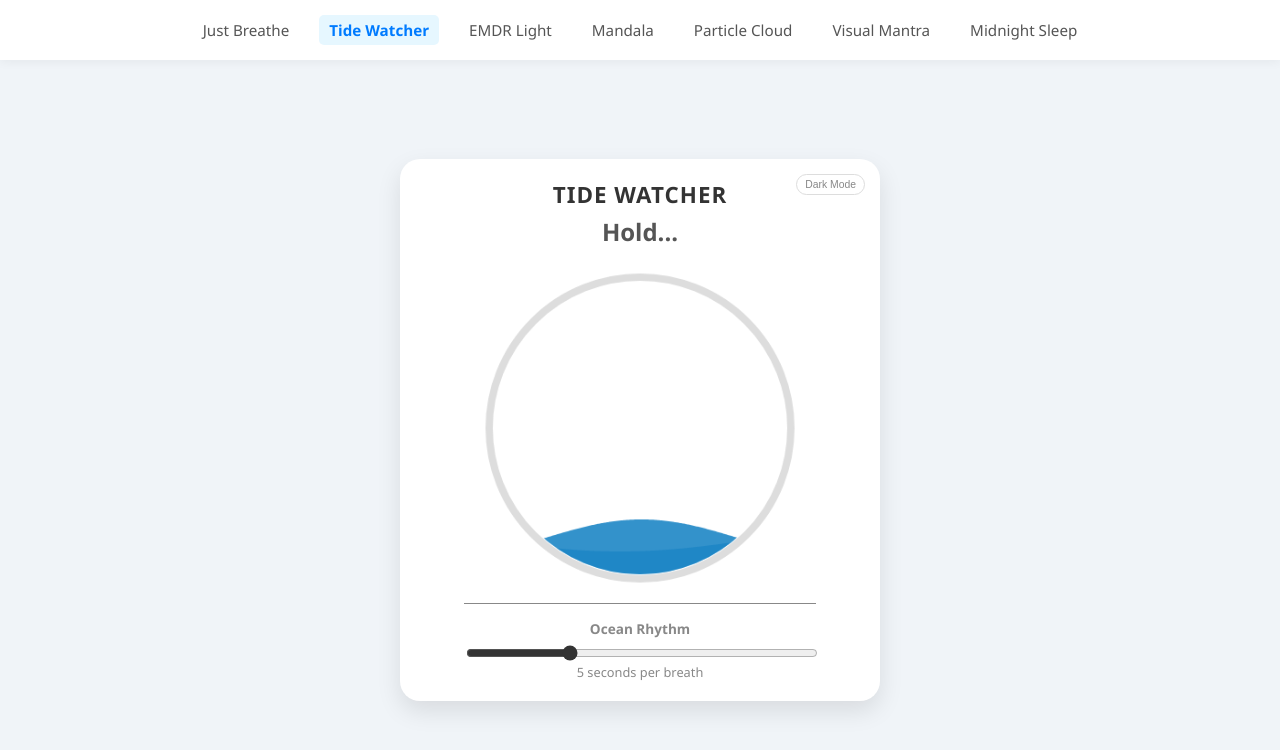
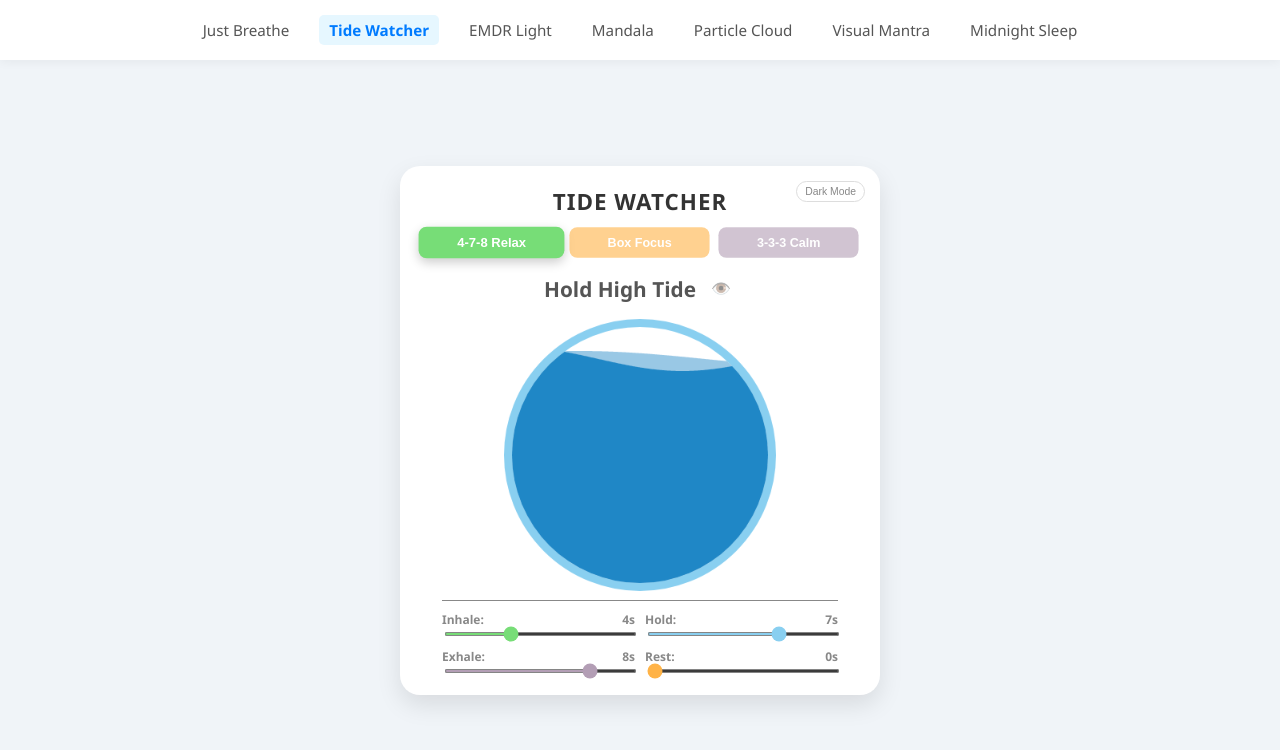
Before and after one commit to themann00/justbreathe, a plain HTML site: page tide.html in a window 1280 px wide. Drawn offline with Linux system fonts and the light colour scheme.

Commit message:
feat(tide): implement custom breathing phases and dynamic visual cues
Overhauled the Tide Watcher module to allow full customization of the breathing cycle.

Key Changes:
- Replaced the single "speed" slider with four individual sliders for Inhale, Hold, Exhale, and Rest durations.
- Added quick-set preset buttons (4-7-8 Relax, Box Focus, 3-3-3 Calm) that auto-configure the sliders.
- Implemented dynamic border coloring: the "porthole" ring now changes color (Green/Blue/Purple/Orange) to match the current breathing phase.
- Refactored the wave animation logic to calculate water levels based on specific phase durations rather than a single global sine wave.
- Added a toggle button (eye icon) to show or hide the text instructions for a cleaner interface.

```diff
--- a/tide.html
+++ b/tide.html
@@ -16,6 +16,11 @@
             /* Ocean Colors */
             --wave-front: rgba(0, 119, 190, 0.8);
             --wave-back: rgba(0, 119, 190, 0.4);
+            /* Phase Colors */
+            --color-inhale: #77dd77;
+            --color-hold: #89CFF0;
+            --color-exhale: #b39eb5;
+            --color-rest: #FFB347;
             --porthole-border: #ddd;
         }
 
@@ -27,7 +32,7 @@
             --text-muted: #aaa;
             --shadow: rgba(0,0,0,0.3);
             --toggle-border: #555;
-            --wave-front: rgba(72, 209, 204, 0.7); /* Teal glow */
+            --wave-front: rgba(72, 209, 204, 0.7);
             --wave-back: rgba(72, 209, 204, 0.3);
             --porthole-border: #444;
         }
@@ -65,7 +70,7 @@
         }
 
         .app-title {
-            margin: 0;
+            margin: 0 0 10px 0;
             font-size: 1.4rem;
             font-weight: 800;
             letter-spacing: 1px;
@@ -88,57 +93,106 @@
             z-index: 10;
         }
 
+        /* Tech Buttons */
+        .tech-buttons {
+            display: flex;
+            gap: 5px;
+            margin-bottom: 10px;
+        }
+
+        .tech-btn {
+            flex: 1;
+            padding: 8px 5px;
+            border: none;
+            border-radius: 8px;
+            font-size: 0.8rem;
+            font-weight: 600;
+            color: white;
+            cursor: pointer;
+            opacity: 0.6;
+            transform: scale(0.98);
+            transition: all 0.2s;
+        }
+
+        .tech-btn:hover { opacity: 0.8; }
+        .tech-btn.active { opacity: 1; transform: scale(1.02); box-shadow: 0 4px 10px rgba(0,0,0,0.2); }
+
+        .btn-478 { background-color: var(--color-inhale); }
+        .btn-box { background-color: var(--color-rest); }
+        .btn-333 { background-color: var(--color-exhale); }
+
+
         canvas {
             display: block;
-            margin: 15px auto;
+            margin: 5px auto;
             width: auto;
-            max-height: 40vh; /* Responsive sizing */
+            max-height: 35vh;
             max-width: 100%;
             object-fit: contain;
             flex-shrink: 1;
         }
 
+        .status-container {
+            display: flex;
+            align-items: center;
+            justify-content: center;
+            gap: 10px;
+            min-height: 2rem;
+            margin: 5px 0;
+        }
+
         .status-text {
-            font-size: 1.5rem;
+            font-size: 1.3rem;
             font-weight: 600;
             color: var(--text-sub);
-            margin: 5px 0;
-            min-height: 2rem;
         }
+
+        .toggle-text-btn {
+            background: none;
+            border: none;
+            cursor: pointer;
+            font-size: 1rem;
+            opacity: 0.5;
+            padding: 5px;
+        }
+        .toggle-text-btn:hover { opacity: 1; }
 
         .controls {
             border-top: 1px solid var(--text-muted);
-            padding-top: 15px;
-            display: flex;
-            flex-direction: column;
+            padding-top: 10px;
+            display: grid;
+            grid-template-columns: 1fr 1fr; /* 2 columns */
             gap: 10px;
-            width: 80%;
+            width: 90%;
             margin: 0 auto;
         }
 
         .slider-group {
             display: flex;
             flex-direction: column;
-            gap: 5px;
+            gap: 2px;
+            text-align: left;
         }
 
         label {
-            font-size: 0.85rem;
+            font-size: 0.75rem;
             color: var(--text-muted);
             font-weight: 600;
+            display: flex;
+            justify-content: space-between;
         }
 
         input[type=range] {
             width: 100%;
             cursor: pointer;
-            accent-color: var(--text-main);
+            height: 4px;
         }
 
-        .speed-readout {
-            font-size: 0.8rem;
-            color: var(--text-muted);
-            margin-top: -5px;
-        }
+        /* Color-code the sliders */
+        #slideIn { accent-color: var(--color-inhale); }
+        #slideHold { accent-color: var(--color-hold); }
+        #slideOut { accent-color: var(--color-exhale); }
+        #slideRest { accent-color: var(--color-rest); }
 
     </style>
 </head>
@@ -149,15 +203,35 @@
 
     <h1 class="app-title">Tide Watcher</h1>
 
-    <div class="status-text" id="statusText">Breathe In...</div>
+    <div class="tech-buttons">
+        <button class="tech-btn btn-478 active" onclick="setPreset('478', this)">4-7-8 Relax</button>
+        <button class="tech-btn btn-box" onclick="setPreset('box', this)">Box Focus</button>
+        <button class="tech-btn btn-333" onclick="setPreset('333', this)">3-3-3 Calm</button>
+    </div>
+
+    <div class="status-container">
+        <div class="status-text" id="statusText">Breathe In...</div>
+        <button class="toggle-text-btn" onclick="toggleTextVis()" title="Toggle Instructions">👁️</button>
+    </div>
 
     <canvas id="tideCanvas" width="350" height="350"></canvas>
 
     <div class="controls">
         <div class="slider-group">
-            <label for="speedSlider">Ocean Rhythm</label>
-            <input type="range" id="speedSlider" min="3" max="10" step="0.5" value="5" oninput="updateSpeed()">
-            <div class="speed-readout" id="speedReadout">5 seconds per breath</div>
+            <label>Inhale: <span id="valIn">4s</span></label>
+            <input type="range" id="slideIn" min="1" max="10" step="1" value="4" oninput="updateTimings()">
+        </div>
+        <div class="slider-group">
+            <label>Hold: <span id="valHold">7s</span></label>
+            <input type="range" id="slideHold" min="0" max="10" step="1" value="7" oninput="updateTimings()">
+        </div>
+        <div class="slider-group">
+            <label>Exhale: <span id="valOut">8s</span></label>
+            <input type="range" id="slideOut" min="1" max="10" step="1" value="8" oninput="updateTimings()">
+        </div>
+        <div class="slider-group">
+            <label>Rest: <span id="valRest">0s</span></label>
+            <input type="range" id="slideRest" min="0" max="10" step="1" value="0" oninput="updateTimings()">
         </div>
     </div>
 </div>
@@ -167,24 +241,33 @@
     const canvas = document.getElementById('tideCanvas');
     const ctx = canvas.getContext('2d');
     const statusDiv = document.getElementById('statusText');
-    const slider = document.getElementById('speedSlider');
-    const readout = document.getElementById('speedReadout');
 
-    // Configuration
-    const width = canvas.width;
-    const height = canvas.height;
+    // Inputs
+    const sIn = document.getElementById('slideIn');
+    const sHold = document.getElementById('slideHold');
+    const sOut = document.getElementById('slideOut');
+    const sRest = document.getElementById('slideRest');
+
+    // Labels
+    const lIn = document.getElementById('valIn');
+    const lHold = document.getElementById('valHold');
+    const lOut = document.getElementById('valOut');
+    const lRest = document.getElementById('valRest');
+
+    const width = 350;
+    const height = 350;
     const centerX = width / 2;
     const centerY = height / 2;
-    const radius = 160; // Size of the porthole
+    const radius = 160;
 
-    // Wave Physics
-    let time = 0;
-    let breathDuration = 5; // Seconds per full cycle (inhale + exhale)
+    // State
+    let textVisible = true;
+    let phases = [];
+    let totalCycleTime = 0;
+    let startTime = performance.now();
 
-    function updateSpeed() {
-        breathDuration = parseFloat(slider.value);
-        readout.innerText = `${breathDuration} seconds per breath`;
-    }
+    // Current Border Color State
+    let currentPhaseColor = '#ddd';
 
     function toggleTheme() {
         const body = document.body;
@@ -193,100 +276,157 @@
         body.setAttribute('data-theme', newTheme);
     }
 
-    function draw() {
+    function toggleTextVis() {
+        textVisible = !textVisible;
+        statusDiv.style.opacity = textVisible ? "1" : "0";
+    }
+
+    function setPreset(type, btn) {
+        // Update Buttons UI
+        document.querySelectorAll('.tech-btn').forEach(b => b.classList.remove('active'));
+        btn.classList.add('active');
+
+        if (type === '478') {
+            sIn.value = 4; sHold.value = 7; sOut.value = 8; sRest.value = 0;
+        } else if (type === 'box') {
+            sIn.value = 4; sHold.value = 4; sOut.value = 4; sRest.value = 4;
+        } else if (type === '333') {
+            sIn.value = 3; sHold.value = 3; sOut.value = 3; sRest.value = 0;
+        }
+        updateTimings();
+    }
+
+    function updateTimings() {
+        // Update Labels
+        lIn.innerText = sIn.value + "s";
+        lHold.innerText = sHold.value + "s";
+        lOut.innerText = sOut.value + "s";
+        lRest.innerText = sRest.value + "s";
+
+        // Rebuild Phase Array
+        phases = [
+            { type: 'inhale', duration: parseInt(sIn.value) * 1000, label: "Tide Coming In" },
+            { type: 'hold', duration: parseInt(sHold.value) * 1000, label: "Hold High Tide" },
+            { type: 'exhale', duration: parseInt(sOut.value) * 1000, label: "Tide Going Out" },
+            { type: 'rest', duration: parseInt(sRest.value) * 1000, label: "Low Tide Rest" }
+        ].filter(p => p.duration > 0); // Remove 0 duration phases
+
+        totalCycleTime = phases.reduce((acc, p) => acc + p.duration, 0);
+
+        // Reset cycle slightly so it doesn't jump
+        startTime = performance.now();
+    }
+
+    // Initialize
+    updateTimings();
+
+    function getStyles() {
+        const s = getComputedStyle(document.body);
+        return {
+            front: s.getPropertyValue('--wave-front').trim(),
+            back: s.getPropertyValue('--wave-back').trim(),
+            inhale: s.getPropertyValue('--color-inhale').trim(),
+            hold: s.getPropertyValue('--color-hold').trim(),
+            exhale: s.getPropertyValue('--color-exhale').trim(),
+            rest: s.getPropertyValue('--color-rest').trim(),
+            defaultBorder: s.getPropertyValue('--porthole-border').trim()
+        };
+    }
+
+    function draw(currentTime) {
         ctx.clearRect(0, 0, width, height);
+        const styles = getStyles();
 
-        // 1. Get Colors from CSS Variables
-        const styles = getComputedStyle(document.body);
-        const colorFront = styles.getPropertyValue('--wave-front').trim();
-        const colorBack = styles.getPropertyValue('--wave-back').trim();
-        const borderColor = styles.getPropertyValue('--porthole-border').trim();
+        // 1. Determine Current Phase
+        const elapsed = (currentTime - startTime) % totalCycleTime;
+        let timeAccumulator = 0;
+        let activePhase = phases[0];
+        let phaseProgress = 0; // 0.0 to 1.0 within the phase
 
-        // 2. Draw Porthole Border
+        for (let p of phases) {
+            if (elapsed < timeAccumulator + p.duration) {
+                activePhase = p;
+                const timeInPhase = elapsed - timeAccumulator;
+                phaseProgress = timeInPhase / p.duration;
+                break;
+            }
+            timeAccumulator += p.duration;
+        }
+
+        // 2. Set Status Text & Color
+        if (textVisible) statusDiv.innerText = activePhase.label;
+
+        switch(activePhase.type) {
+            case 'inhale': currentPhaseColor = styles.inhale; break;
+            case 'hold': currentPhaseColor = styles.hold; break;
+            case 'exhale': currentPhaseColor = styles.exhale; break;
+            case 'rest': currentPhaseColor = styles.rest; break;
+            default: currentPhaseColor = styles.defaultBorder;
+        }
+
+        // 3. Calculate Water Level (0.0 = Bottom, 1.0 = Top)
+        // We map phases to water height
+        let waterLevel = 0;
+
+        if (activePhase.type === 'inhale') {
+            // Sine Ease In-Out: 0 -> 1
+            waterLevel = (Math.sin((phaseProgress * Math.PI) - (Math.PI/2)) + 1) / 2;
+        }
+        else if (activePhase.type === 'hold') {
+            waterLevel = 1; // Full
+        }
+        else if (activePhase.type === 'exhale') {
+            // Sine Ease In-Out: 1 -> 0
+            waterLevel = 1 - ((Math.sin((phaseProgress * Math.PI) - (Math.PI/2)) + 1) / 2);
+        }
+        else if (activePhase.type === 'rest') {
+            waterLevel = 0; // Empty
+        }
+
+        // Map 0-1 to pixel Y coordinates
+        // High tide (1.0) = centerY - 120
+        // Low tide (0.0) = centerY + 120
+        const waterY = (centerY + 120) - (waterLevel * 240);
+
+        // 4. Draw Porthole Border (Dynamic Color)
         ctx.beginPath();
         ctx.arc(centerX, centerY, radius + 5, 0, Math.PI * 2);
-        ctx.strokeStyle = borderColor;
-        ctx.lineWidth = 8;
+        ctx.strokeStyle = currentPhaseColor;
+        ctx.lineWidth = 10;
         ctx.stroke();
 
-        // 3. Create Clipping Region (The circular glass)
-        ctx.save(); // Save state before clipping
+        // 5. Draw Water (Clipped)
+        ctx.save();
         ctx.beginPath();
         ctx.arc(centerX, centerY, radius, 0, Math.PI * 2);
-        ctx.clip(); // Restrict drawing to inside the circle
+        ctx.clip();
 
-        // 4. Calculate Tide Level (Breathing Cycle)
-        // Convert time to a breath cycle (0 to 1 to 0)
-        // We use Math.sin based on breathDuration
-        // time is incremented by 1/60th of a second (roughly)
-        const cycleSpeed = (Math.PI * 2) / (breathDuration * 60);
-        time += cycleSpeed;
+        // Wave Animation
+        const timeSec = currentTime / 1000;
 
-        // Sine gives -1 to 1. We map it to the canvas height.
-        // -1 (Low tide/Bottom) to 1 (High tide/Top)
-        // We invert Y because 0 is top in Canvas.
-        const tideSine = Math.sin(time - Math.PI/2);
-
-        // Map sine (-1 to 1) to vertical pixels
-        // High tide = centerY - 120 (Top of circleish)
-        // Low tide = centerY + 120 (Bottom of circleish)
-        const waterLevelY = centerY - (tideSine * 120);
-
-        // 5. Draw Waves
-        // Helper function to draw a sine wave shape
-        function drawWave(offset, amplitude, frequency, speed, color) {
+        function drawWave(offset, amp, freq, speed, color) {
             ctx.fillStyle = color;
             ctx.beginPath();
-
-            // Move across the width of the canvas
             for (let x = 0; x <= width; x++) {
-                // Wave Equation: y = level + sin(x * freq + speed_offset) * amp
-                const y = waterLevelY + Math.sin(x * frequency + time * speed + offset) * amplitude;
-
-                // First point needs moveTo, others lineTo
+                const y = waterY + Math.sin(x * freq + timeSec * speed + offset) * amp;
                 if (x === 0) ctx.moveTo(x, y);
                 else ctx.lineTo(x, y);
             }
-
-            // Close the shape at the bottom corners so it fills
             ctx.lineTo(width, height);
             ctx.lineTo(0, height);
             ctx.closePath();
             ctx.fill();
         }
 
-        // Draw Back Wave (Slower, flatter)
-        drawWave(0, 15, 0.01, 2, colorBack);
+        drawWave(0, 10, 0.01, 2, styles.back);
+        drawWave(2, 15, 0.015, 3, styles.front);
 
-        // Draw Front Wave (Faster, choppier)
-        drawWave(2, 20, 0.015, 3, colorFront);
-
-        // 6. Restore Context (remove clipping)
         ctx.restore();
-
-        // 7. Update Text Logic
-        // Derivative of sine is cosine. Positive cos = rising (inhale).
-        const isRising = Math.cos(time - Math.PI/2) > 0;
-
-        // Smoothing the text transition logic
-        // If we are very close to the top or bottom, we are "Holding"
-        const threshold = 0.2; // Sensitivity for "turnaround" points
-        const phase = Math.cos(time - Math.PI/2);
-
-        if (phase > threshold) {
-            statusDiv.innerText = "Tide Coming In (Inhale)";
-        } else if (phase < -threshold) {
-            statusDiv.innerText = "Tide Going Out (Exhale)";
-        } else {
-            // At the peaks/troughs
-            statusDiv.innerText = "Hold...";
-        }
 
         requestAnimationFrame(draw);
     }
 
-    // Start Animation
-    draw();
+    requestAnimationFrame(draw);
 
 </script>
 
```
